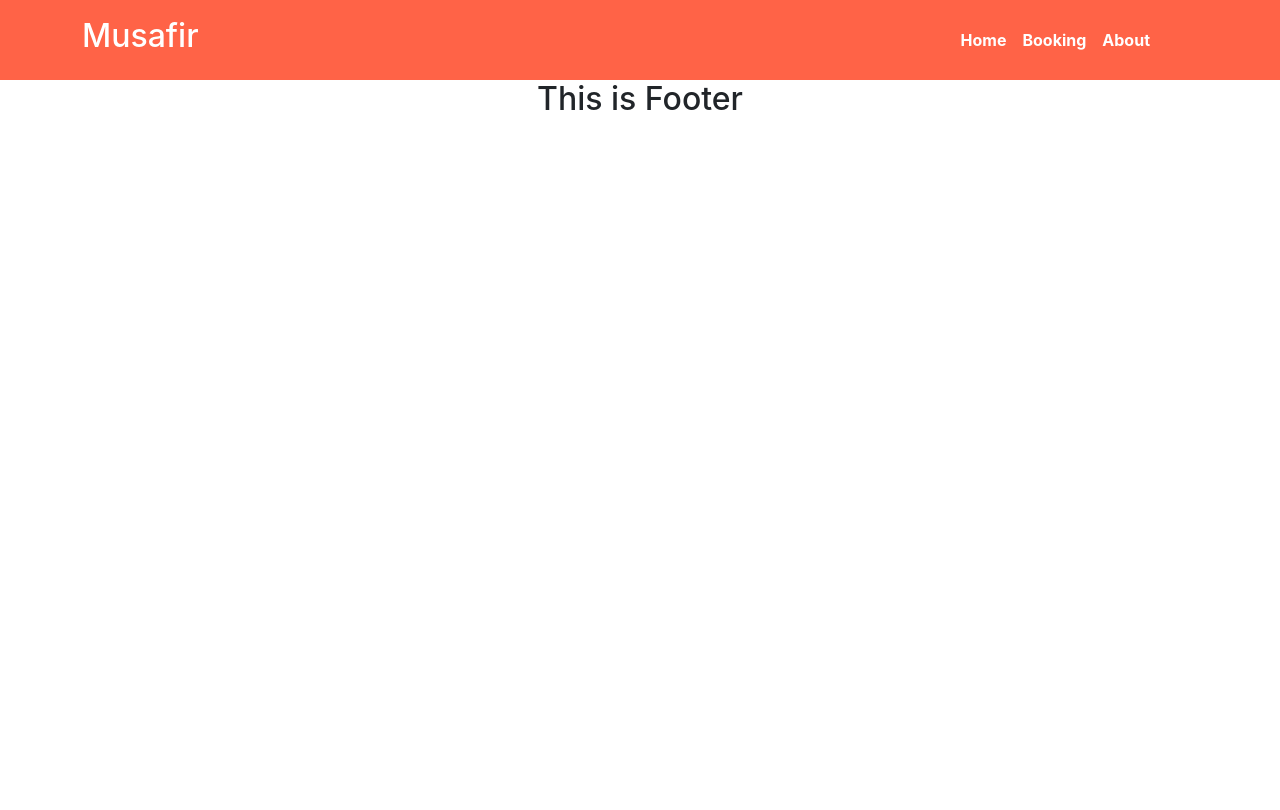
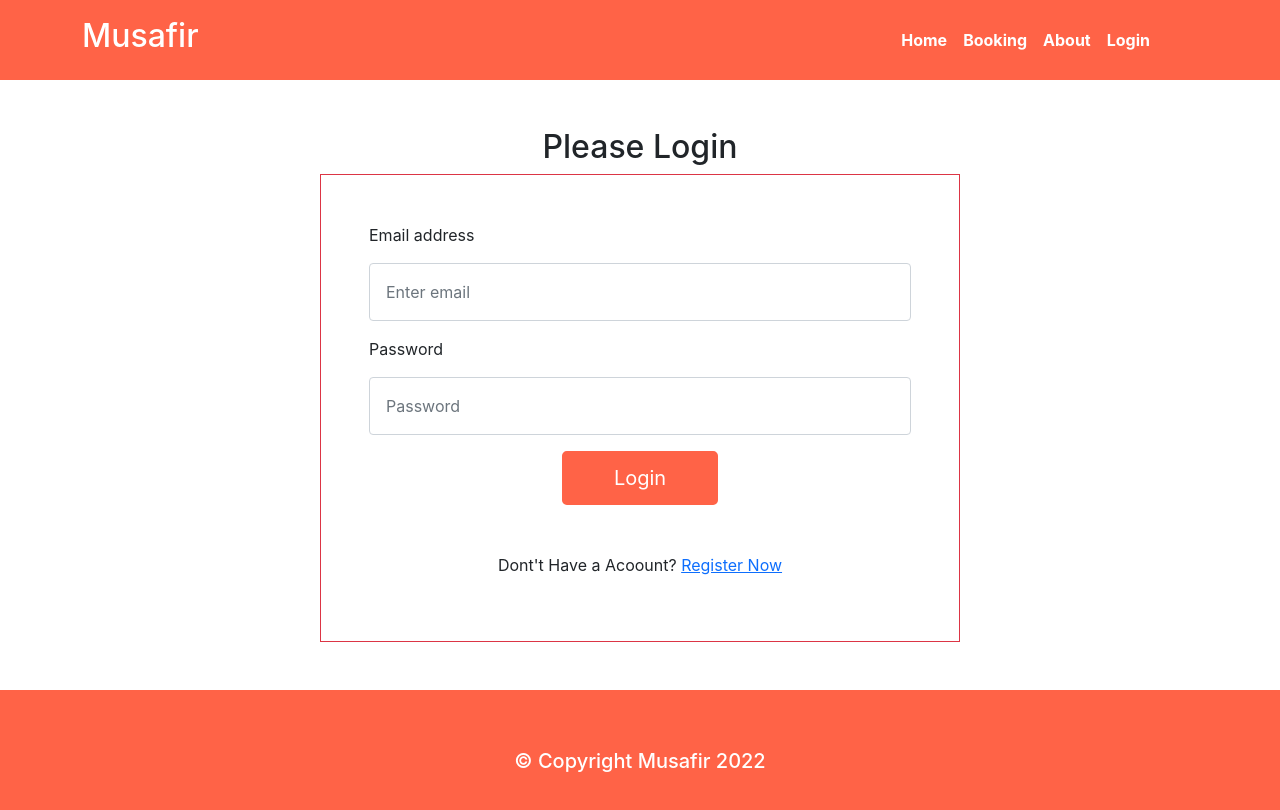
Before and after one commit to jahid4striver/musafir-react-router-firebase, a React (Create React App) app: page /login in a window 1280 px wide. Shown: the top 810 px of the page. Built offline with nearby package versions, Linux system fonts and the light colour scheme.

Commit message:
Home Login Sign Up added

```diff
--- a/public/rooms.json
+++ b/public/rooms.json
@@ -25,7 +25,7 @@
         "name": "Double Bed Milioner",
         "price": "120000",
         "description": "Lorem ipsum dolor sit amet, consectetu radipisi cing elitBeatae autem aperiam nequ quaera molestias voluptatibus harum ametipsa.",
-        "img": "https://i.ibb.co/ZX2Cbkn/4.jpg"
+        "img": "https://i.pinimg.com/originals/6a/8e/3d/6a8e3d9f7fc8e5904eb80e804a6384ec.jpg"
     },
     {
         "id": 5,
--- a/src/App.js
+++ b/src/App.js
@@ -4,6 +4,10 @@ import Header from './components/Header/Header';
 import { Route, Routes } from 'react-router-dom';
 import Home from './components/Home/Home';
 import Footer from './components/Footer/Footer';
+import Login from './components/Login/Login';
+import Booking from './components/Booking/Booking';
+import About from './components/About/About';
+import SignUp from './components/SignUp/SignUp';
 
 function App() {
   return (
@@ -11,6 +15,10 @@ function App() {
       <Header></Header>
       <Routes>
         <Route path='/' element={<Home/>}></Route>
+        <Route path='/booking' element={<Booking/>}></Route>
+        <Route path='/about' element={<About/>}></Route>
+        <Route path='/login' element={<Login/>}></Route>
+        <Route path='/signup' element={<SignUp/>}></Route>
       </Routes>
       <Footer></Footer>
     </div>
--- /dev/null
+++ b/src/components/About/About.js
@@ -0,0 +1,11 @@
+import React from 'react';
+
+const About = () => {
+    return (
+        <div>
+            <h2>About Us</h2>
+        </div>
+    );
+};
+
+export default About;
--- /dev/null
+++ b/src/components/Booking/Booking.js
@@ -0,0 +1,11 @@
+import React from 'react';
+
+const Booking = () => {
+    return (
+        <div>
+            <h2>Booking Your Rooms</h2>
+        </div>
+    );
+};
+
+export default Booking;
--- a/src/components/Footer/Footer.js
+++ b/src/components/Footer/Footer.js
@@ -1,9 +1,11 @@
 import React from 'react';
 
 const Footer = () => {
+    const date= new Date();
+    const year= date.getFullYear();
     return (
-        <div>
-            <h2>This is Footer</h2>
+        <div style={{backgroundColor:'tomato', color:'white', height:'150px',  display:'flex',alignItems:'center',justifyContent:'center'}}>
+            <h5> &copy; Copyright Musafir {year}</h5>
         </div>
     );
 };
--- a/src/components/Header/Header.js
+++ b/src/components/Header/Header.js
@@ -11,6 +11,7 @@ const Header = () => {
                     <Link className='text-decoration-none text-white ms-3 fw-bold' to="/">Home</Link>
                     <Link className='text-decoration-none text-white ms-3 fw-bold' to='/booking'>Booking</Link>
                     <Link className='text-decoration-none text-white ms-3 fw-bold' to='/about'>About</Link>
+                    <Link className='text-decoration-none text-white ms-3 fw-bold' to='/login'>Login</Link>
                 </Nav>
             </Container>
         </Navbar>
--- a/src/components/Home/Home.js
+++ b/src/components/Home/Home.js
@@ -1,9 +1,10 @@
 import React from 'react';
+import Rooms from '../Rooms/Rooms';
 
 const Home = () => {
     return (
         <div>
-            <h2>This is Home</h2>
+            <Rooms></Rooms>
         </div>
     );
 };
--- /dev/null
+++ b/src/components/Login/Login.js
@@ -0,0 +1,31 @@
+import React from 'react';
+import { Button, Form } from 'react-bootstrap';
+import { Link } from 'react-router-dom';
+
+const Login = () => {
+
+
+    return (
+        <div className='my-5 '>
+            <h2>Please Login</h2>
+            <div className='w-50 mx-auto border border-danger p-5'>
+            <Form>
+                <Form.Group className="mb-3" controlId="formBasicEmail">
+                    <p className='text-start'>Email address</p>
+                    <Form.Control className='p-3' type="email" placeholder="Enter email" />
+                </Form.Group>
+                <Form.Group className="mb-3" controlId="formBasicPassword">
+                    <p className='text-start'>Password</p>
+                    <Form.Control className='p-3' type="password" placeholder="Password" />
+                </Form.Group>
+                <Button style={{backgroundColor:'tomato', border:'2px solid tomato', padding:'10px 50px'}} className='btn btn-lg mb-5' type="submit">
+                    Login
+                </Button>
+                <p>Dont't Have a Acoount? <Link to='/signup'>Register Now</Link></p>
+            </Form>
+            </div>
+        </div>
+    );
+};
+
+export default Login;
--- /dev/null
+++ b/src/components/Room/Room.js
@@ -0,0 +1,23 @@
+import React from 'react';
+import { Button, Card } from 'react-bootstrap';
+
+const Room = ({ room }) => {
+    const {name, price, description, img}= room;
+    return (
+        <div className='col-12 col-md-6 col-lg-4 g-5'>
+            <Card className='w-100' style={{ height: '36rem' }}>
+            <Card.Img  variant="top" className='w-100 h-75' src={img} />
+            <Card.Body>
+                <Card.Title>{name}</Card.Title>
+                <Card.Text>
+                {description}
+                </Card.Text>
+                <p>Price: ${price} Per Day</p>
+                <Button style={{backgroundColor:'tomato', border:'2px solid tomato'}} className='btn btn-lg'>Book Now</Button>
+            </Card.Body>
+        </Card>
+        </div>
+    );
+};
+
+export default Room;
--- /dev/null
+++ b/src/components/Rooms/Rooms.js
@@ -0,0 +1,26 @@
+import React, { useEffect, useState } from 'react';
+import Room from '../Room/Room';
+
+const Rooms = () => {
+    const [rooms, setRooms]= useState([]);
+
+    useEffect(()=>{
+        fetch('rooms.json')
+        .then(res=>res.json())
+        .then(data=>setRooms(data))
+    },[])
+    return (
+        <div className='container'>
+            <h2 style={{color:'tomato', display:'inline', borderBottom: '5px solid tomato'}} className='my-5'>Our Hotel Rooms</h2>
+            <div className='container row'>
+            {
+                rooms.map(room=> <Room
+                key={room.id}
+                room={room}></Room>)
+            }
+            </div>
+        </div>
+    );
+};
+
+export default Rooms;
--- /dev/null
+++ b/src/components/SignUp/SignUp.js
@@ -0,0 +1,37 @@
+import React from 'react';
+import { Button, Form } from 'react-bootstrap';
+import { Link } from 'react-router-dom';
+
+const SignUp = () => {
+    return (
+        <div className='my-5 '>
+            <h2>Register Account</h2>
+            <div className='w-50 mx-auto border border-danger p-5'>
+            <Form>
+                <Form.Group className="mb-3" controlId="formBasicEmail">
+                    <p className='text-start'>Your Name</p>
+                    <Form.Control className='p-3' type="email" placeholder="Enter Your Name" />
+                </Form.Group>
+                <Form.Group className="mb-3" controlId="formBasicEmail">
+                    <p className='text-start'>Email address</p>
+                    <Form.Control className='p-3' type="email" placeholder="Enter email" />
+                </Form.Group>
+                <Form.Group className="mb-3" controlId="formBasicPassword">
+                    <p className='text-start'>Password</p>
+                    <Form.Control className='p-3' type="password" placeholder="Password" />
+                </Form.Group>
+                <Form.Group className="mb-3" controlId="formBasicPassword">
+                    <p className='text-start'>Confirm Password</p>
+                    <Form.Control className='p-3' type="password" placeholder="Confirm Password" />
+                </Form.Group>
+                <Button style={{backgroundColor:'tomato', border:'2px solid tomato', padding:'10px 50px'}} className='btn btn-lg mb-5' type="submit">
+                   Register
+                </Button>
+                <p>Have a Acoount? <Link to='/login'>Please Login</Link></p>
+            </Form>
+            </div>
+        </div>
+    );
+};
+
+export default SignUp;
```
